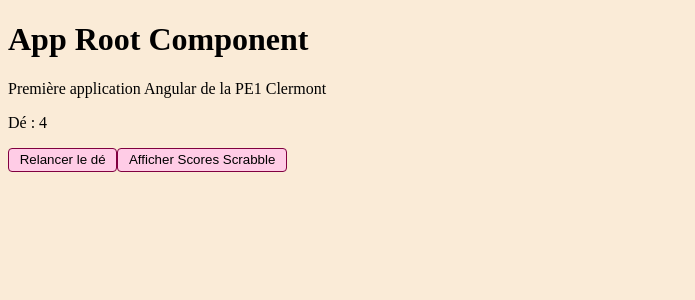
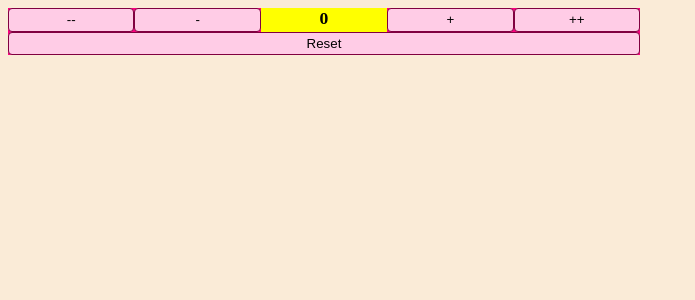
Before and after one commit to TyTy-cf/hb_pe1_angular, an Angular app: page / in a window 1280 px wide. Shown: the top 300 px of the page, without its empty margins (0-695 px from the left). Built offline with nearby package versions, Linux system fonts and the light colour scheme.

Commit message:
Correction - compteur

```diff
--- a/src/app/app.component.html
+++ b/src/app/app.component.html
@@ -1,40 +1,73 @@
 
-<h1>{{getTitle()}}</h1>
+<!--<h1>{{getTitle()}}</h1>-->
 
-<p>{{firstApp}}</p>
+<!--<p>{{firstApp}}</p>-->
 
-<p *ngIf="dice.value === 6">
-  SUPER JET DE 6 : {{dice.value}}
-</p>
+<!--<p *ngIf="dice.value === 6">-->
+<!--  SUPER JET DE 6 : {{dice.value}}-->
+<!--</p>-->
 
-<p *ngIf="dice.value !== 6; else theSix">
-  Dé : {{dice.value}}
-</p>
+<!--<p *ngIf="dice.value !== 6; else theSix">-->
+<!--  Dé : {{dice.value}}-->
+<!--</p>-->
 
-<button (click)="rerollDice()">Relancer le dé</button>
+<!--<button (click)="rerollDice()">Relancer le dé</button>-->
 
-<ng-template #theSix>
-  <p>Bravo vous avez fait un 6 !</p>
-</ng-template>
+<!--<ng-template #theSix>-->
+<!--  <p>Bravo vous avez fait un 6 !</p>-->
+<!--</ng-template>-->
 
-<button (click)="displayTable()">{{labelButton}}</button>
-<table [hidden]="!tableDisplayed">
-  <thead>
-    <tr>
-      <th>Points</th>
-      <th>Lettres</th>
-    </tr>
-  </thead>
-  <tbody>
-    <tr *ngFor="let score of scores"
-        class="lowPoints"
-        [class.highPoints]="score.point >= 8"
+<!--<button (click)="displayTable()">{{labelButton}}</button>-->
+<!--<table [hidden]="!tableDisplayed">-->
+<!--  <thead>-->
+<!--    <tr>-->
+<!--      <th>Points</th>-->
+<!--      <th>Lettres</th>-->
+<!--    </tr>-->
+<!--  </thead>-->
+<!--  <tbody>-->
+<!--    <tr *ngFor="let score of scores"-->
+<!--        class="lowPoints"-->
+<!--        [class.highPoints]="score.point >= 8"-->
+<!--    >-->
+<!--      <td [title]="score.point">{{ getPointUnits(score.point) }}</td>-->
+<!--      <td>-->
+<!--        <span *ngFor="let alpha of score.alpha">{{alpha}} </span>-->
+<!--      </td>-->
+<!--    </tr>-->
+<!--  </tbody>-->
+<!--</table>-->
+
+<div class="global-container pink">
+  <div class="container-compteur">
+    <div class="col-20">
+      <!-- on définit l'action du clic sur le bouton => fonction add qui sera appelée -->
+      <button (click)="add(-5)">--</button>
+    </div>
+    <div class="col-20">
+      <button (click)="add(-1)">-</button>
+    </div>
+    <!-- Succession de tests pour appliquer la classe css située après [class.] -->
+    <div class="col-20 compteur"
+         [class.yellow]="compteur === 0"
+         [class.dark-green]="compteur >= 26"
+         [class.default-green]="compteur >= 16 && compteur <= 25"
+         [class.light-green]="compteur >= 1 && compteur <= 15"
+         [class.light-red]="compteur <= -1 && compteur >= -15"
+         [class.default-red]="compteur <= -16 && compteur >= -25"
+         [class.dark-red]="compteur <= -26"
     >
-      <td [title]="score.point">{{ getPointUnits(score.point) }}</td>
-      <td>
-        <span *ngFor="let alpha of score.alpha">{{alpha}} </span>
-      </td>
-    </tr>
-  </tbody>
-
-</table>
+      <!-- Affichage d'une variable public qui existe dans le .ts -->
+      <p>{{compteur}}</p>
+    </div>
+    <div class="col-20">
+      <button (click)="add(1)">+</button>
+    </div>
+    <div class="col-20">
+      <button (click)="add(5)">++</button>
+    </div>
+  </div>
+  <div>
+    <button (click)="reset()">Reset</button>
+  </div>
+</div>
--- a/src/app/app.component.ts
+++ b/src/app/app.component.ts
@@ -54,7 +54,13 @@ export class AppComponent {
 
   compteur: number = 0;
 
+  reset(): void {
+    this.compteur = 0
+  }
 
+  add(value: number): void {
+    this.compteur += value;
+  }
 }
 
 interface ScrabbleCount {
--- a/src/styles.scss
+++ b/src/styles.scss
@@ -1,3 +1,4 @@
 
 @import "styles/variables";
+@import "styles/colors";
 @import "styles/global";
--- /dev/null
+++ b/src/styles/colors.scss
@@ -0,0 +1,40 @@
+
+.pink {
+  background-color: $border-button-color;
+}
+
+.teal {
+  background-color: $default-teal;
+}
+
+.yellow {
+  background-color: yellow;
+}
+
+.light-green {
+  background-color: $light-green;
+}
+
+.default-green {
+  background-color: $default-green;
+}
+
+.dark-green {
+  background-color: $dark-green;
+  color: $font-color-white;
+}
+
+.light-red {
+  background-color: $light-red;
+  color: $font-color-white;
+}
+
+.default-red {
+  background-color: $default-red;
+  color: $font-color-white;
+}
+
+.dark-red {
+  background-color: $dark-red;
+  color: $font-color-white;
+}
--- a/src/styles/global.scss
+++ b/src/styles/global.scss
@@ -10,11 +10,22 @@ button {
   padding: 0.25em 0.8em;
   cursor: pointer;
   border-radius: 0.3em;
+  width: 100%;
 
   &:hover {
     background-color: lightseagreen;
     color: $main-background-color;
   }
+}
+
+p {
+  margin: 0;
+}
+
+.compteur {
+  text-align: center;
+  font-size: 1.1em;
+  font-weight: 600;
 }
 
 .lowPoints {
@@ -26,3 +37,24 @@ button {
   background-color: darkgreen;
   color: $main-background-color;
 }
+
+.global-container {
+  width: 50%;
+
+  @media (max-width: 500px) {
+    width: 70%;
+  }
+
+  @media (max-width: 300px) {
+    width: 100%;
+  }
+}
+
+.container-compteur {
+  display: flex;
+}
+
+.col-20 {
+  width: 20%;
+  flex: 20%;
+}
--- a/src/styles/variables.scss
+++ b/src/styles/variables.scss
@@ -1,7 +1,15 @@
 
 $main-background-color: antiquewhite;
+$font-color-white: #dbdbdb;
+$light-green: #4af778;
+$default-green: #00ff44;
+$dark-green: #009c29;
+$light-red: #c23844;
+$default-red: #ff0016;
+$dark-red: #ab000f;
+$default-teal: teal;
+$border-button-color: #ff0080;
 
-$border-button-color: #ff0080;
 $border-button-color-d25: darken($border-button-color, 25%);
 $button-background-color-l-40: lighten($border-button-color, 40%);
 $border-button: 0.08em solid $border-button-color-d25;
```
Also changed, not shown: 1 other file (tests, documents, lock files or other folders).
